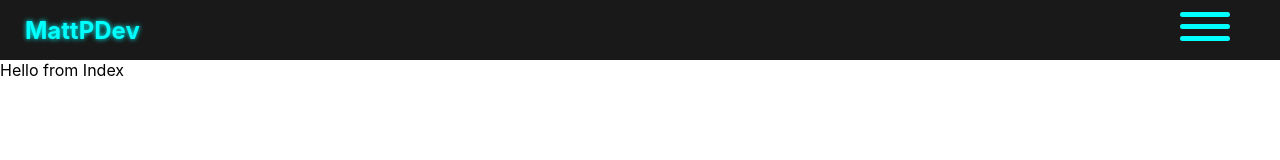
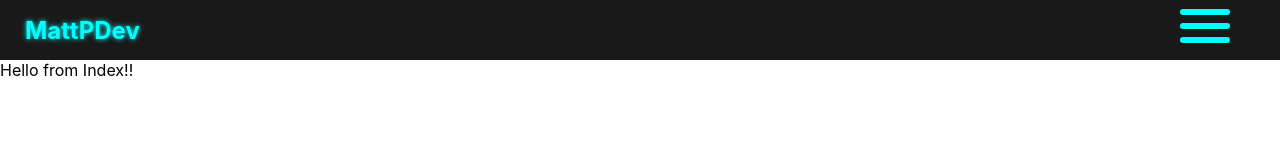
Before and after one commit to MatthewPalmer9/mattpdev, a React (Create React App) app: page / in a window 1280 px wide. Shown: the top 160 px of the page. Built offline with nearby package versions, Linux system fonts and the light colour scheme.

Commit message:
test commit

```diff
--- a/src/components/Index.jsx
+++ b/src/components/Index.jsx
@@ -4,7 +4,7 @@ export default class Index extends PureComponent {
     render() {
         return (
             <div>
-                Hello from Index
+                Hello from Index!!
             </div>
         )
     }
--- a/src/components/Navbar.jsx
+++ b/src/components/Navbar.jsx
@@ -22,6 +22,13 @@ const Brand = styled.span`
     text-shadow: 0 0 5px aqua;
 `;
 
+const toggleMenu = () => {
+    const activeElements = document.querySelectorAll(".active-element");
+    for(let i = 0; i < activeElements.length; i++) {
+        activeElements[i].classList.toggle("active");
+    }
+}
+
 export default class Navbar extends PureComponent {
     render() {
         return (
@@ -34,10 +41,10 @@ export default class Navbar extends PureComponent {
                             </div>
                         </Brand>
 
-                        <div className="menu">
-                                <div className="one"></div>
-                                <div className="two"></div>
-                                <div className="three"></div>
+                        <div onClick={toggleMenu} className="menu" id="menu">
+                                <div className="one active-element"></div>
+                                <div className="two active-element"></div>
+                                <div className="three active-element"></div>
                         </div>
                     </div>
 
--- a/src/index.css
+++ b/src/index.css
@@ -22,9 +22,23 @@ body {
   cursor: pointer;
 }
       .one, .two, .three {
+        transition: 300ms;
         width: 50px;
-        height: 5px;
-        margin-bottom: 7px;
+        height: 6px;
+        margin-bottom: 8px;
         background-color: aqua;
         border-radius: 20px;
       }
+
+.one.active {
+  transform: translate(0, 14px) rotate(45deg);
+}
+
+.two.active {
+  background-color: transparent;
+  transform: translateX(-55px);
+}
+
+.three.active {
+  transform: translate(0, -14px) rotate(-45deg);
+}
```
Also changed, not shown: src/index.js (line endings or trailing spaces), 1 other file (tests, documents, lock files or other folders).
